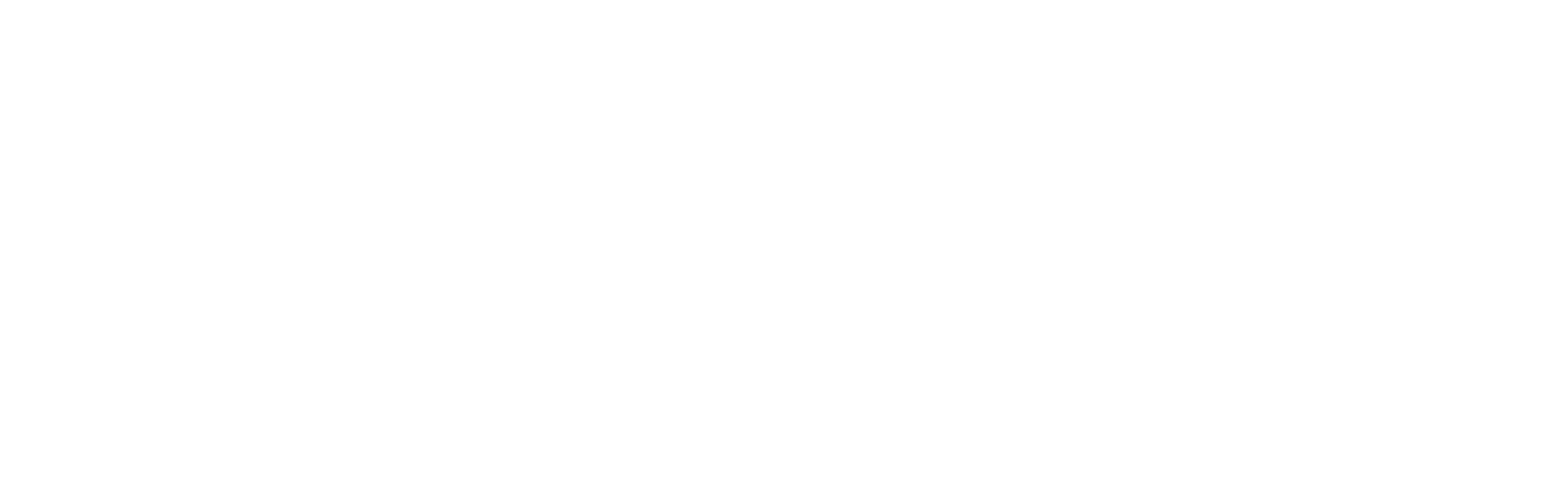
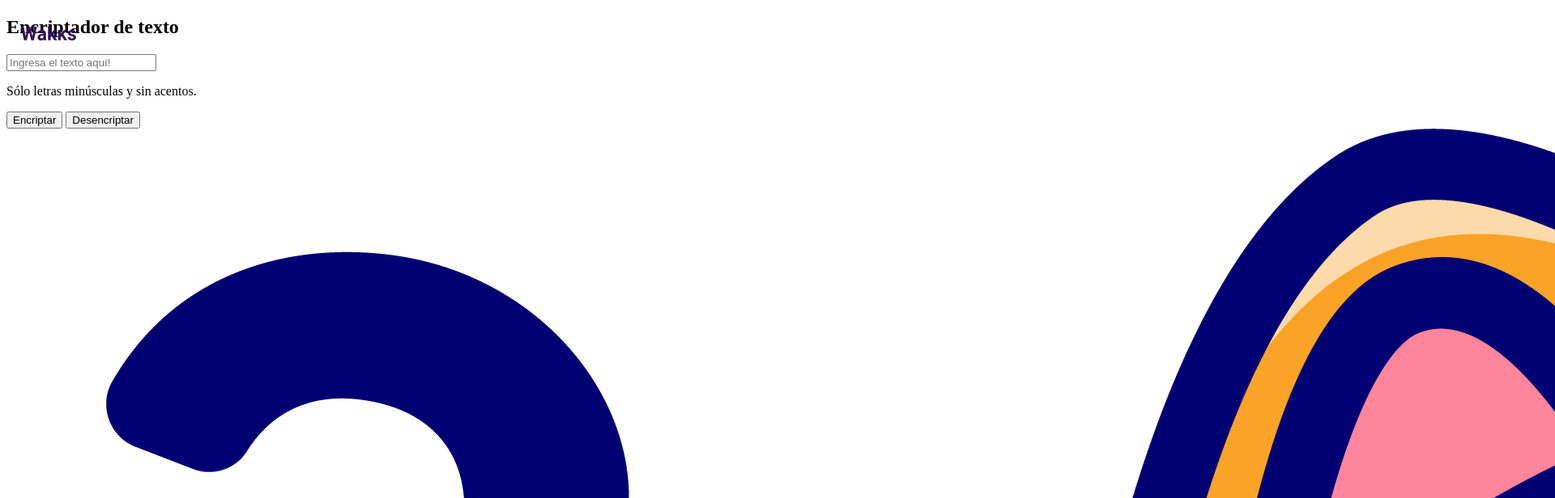
Before and after one commit to felipegrisalescardona/encriptador-alura, a plain HTML site: page index.html in a window 1280 px wide. Shown: the top 616 px of the page at 81% size, 1920 px wide, since content can reach past the window. Drawn offline with Linux system fonts and the light colour scheme.

Commit message:
Creación del archivo CSS y primera estructura HTML

```diff
--- a/index.html
+++ b/index.html
@@ -5,10 +5,47 @@
     <meta charset="UTF-8">
     <meta name="viewport" content="width=device-width, initial-scale=1.0">
     <title>Encriptador Alura Challenge</title>
+    <link rel="stylesheet" href="mainstyles.css">
 </head>
 
 <body>
+    <header>
+        <nav>
+            <h1>
+                <img class="logoMain" src="images/WakksLogo.svg" alt="Wakks logo">
+            </h1>
+            <h2>
+                Encriptador de texto
+            </h2>
+        </nav>
+    </header>
+    <main>
+        <div class="flexContainer Main">
+            <div class="textInput">
+                <input type="text" placeholder="Ingresa el texto aquí!">
+                <div class="flexContainer">
+                    <p class="advice">Sólo letras minúsculas y sin acentos.</p>
+                    <input type="button" value="Encriptar">
+                    <input type="button" class="butDencrypt" value="Desencriptar">
+                </div>
+            </div>
+            <div class="textDisplay flexContainer">
+                <div class="contentArea">
+                    <img src="images/Shiba-Question.png" alt="Perro mirando confundido">
+                    <h2>Ningún mensaje fue encontrado</h2>
+                    <p>
+                        Ingresa un texto que quieras encriptar o desencriptar.
+                    </p>
+                </div>
+                <div class="buttonArea">
+                    <button>Copiar</button>
+                </div>
+            </div>
+        </div>
+    </main>
+    <footer>
 
+    </footer>
 </body>
 
 </html>
--- /dev/null
+++ b/mainstyles.css
@@ -0,0 +1,7 @@
+.logoMain {
+  position: fixed;
+  width: 68px;
+  height: auto;
+  top: 4%;
+  left: 2%;
+}
```
Also changed, not shown: images/Shiba-Question.png (added), images/WakksLogo.svg (added).
